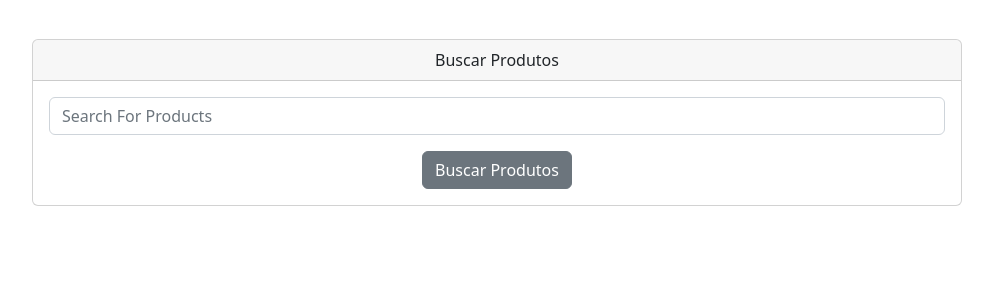
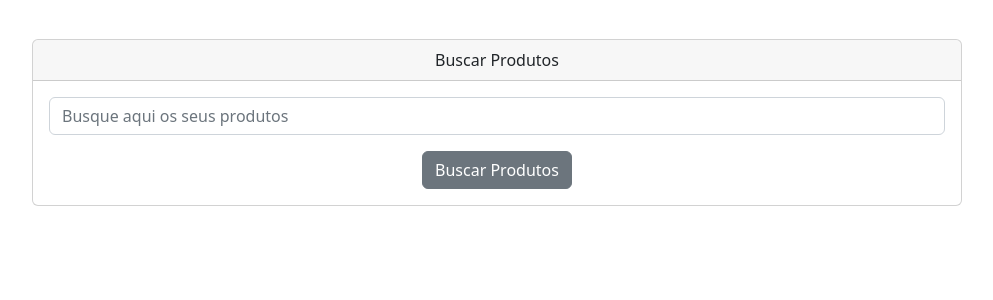
Before and after one commit to MoraisL/fullstack_Vcommerce, a Django app: page /search/ in a window 1280 px wide. Shown: the part 362-662 px from the top of the page, without its empty margins (143-1136 px from the left). Run offline with Django 4.2, Linux system fonts and the light colour scheme; some libraries are stand-ins or nearby versions.

Commit message:
feat(frontend): add texzt search products

```diff
--- a/store/templates/search.html
+++ b/store/templates/search.html
@@ -25,7 +25,7 @@
         {% csrf_token %}
         <div class="mb-3">
 
-          <input type="text" class="form-control" placeholder="Search For Products" name="searched">
+          <input type="text" class="form-control" placeholder="Busque aqui os seus produtos" name="searched">
         </div>
     <button type="submit" class="btn btn-secondary">
         Buscar Produtos
```
Also changed, not shown: db.sqlite3.
